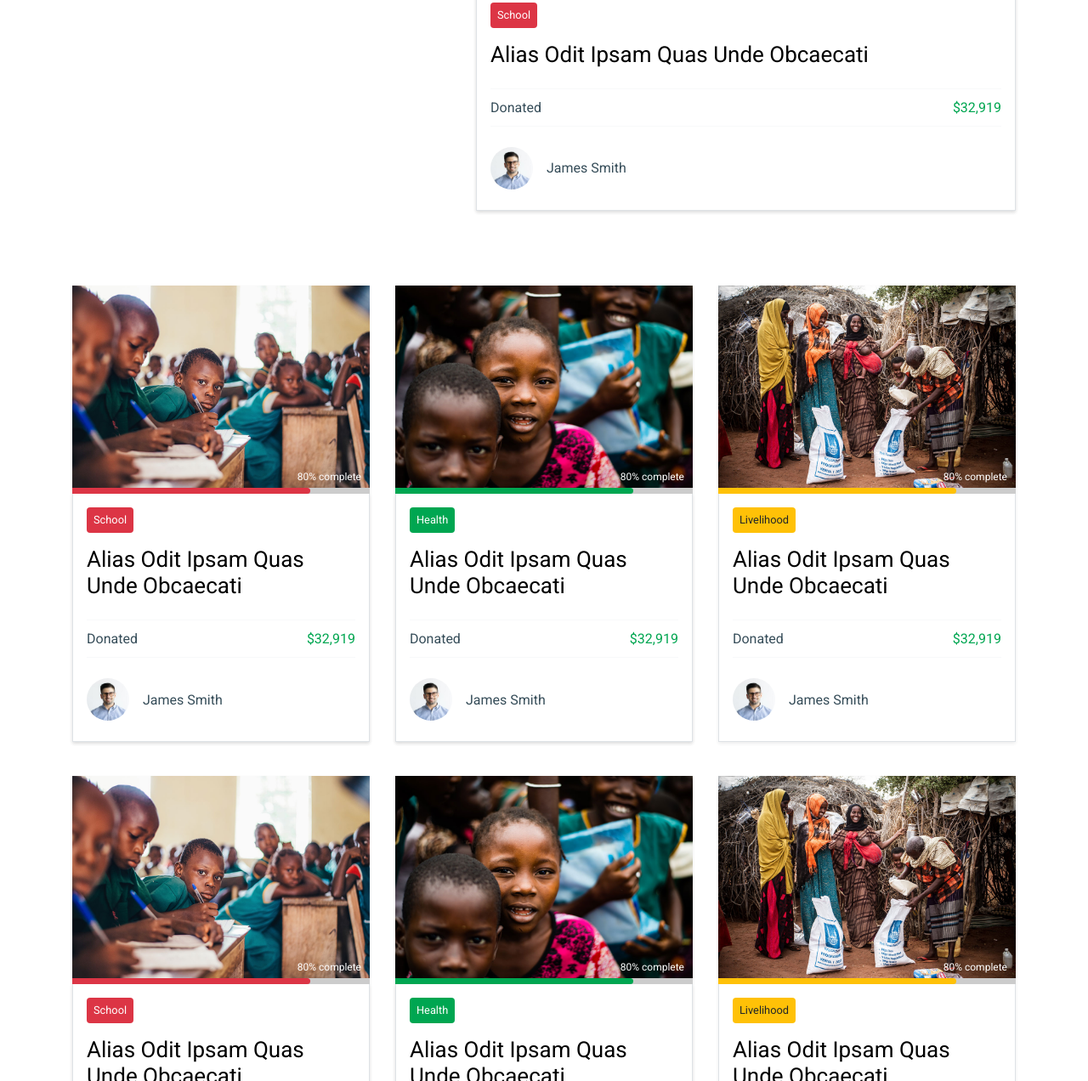
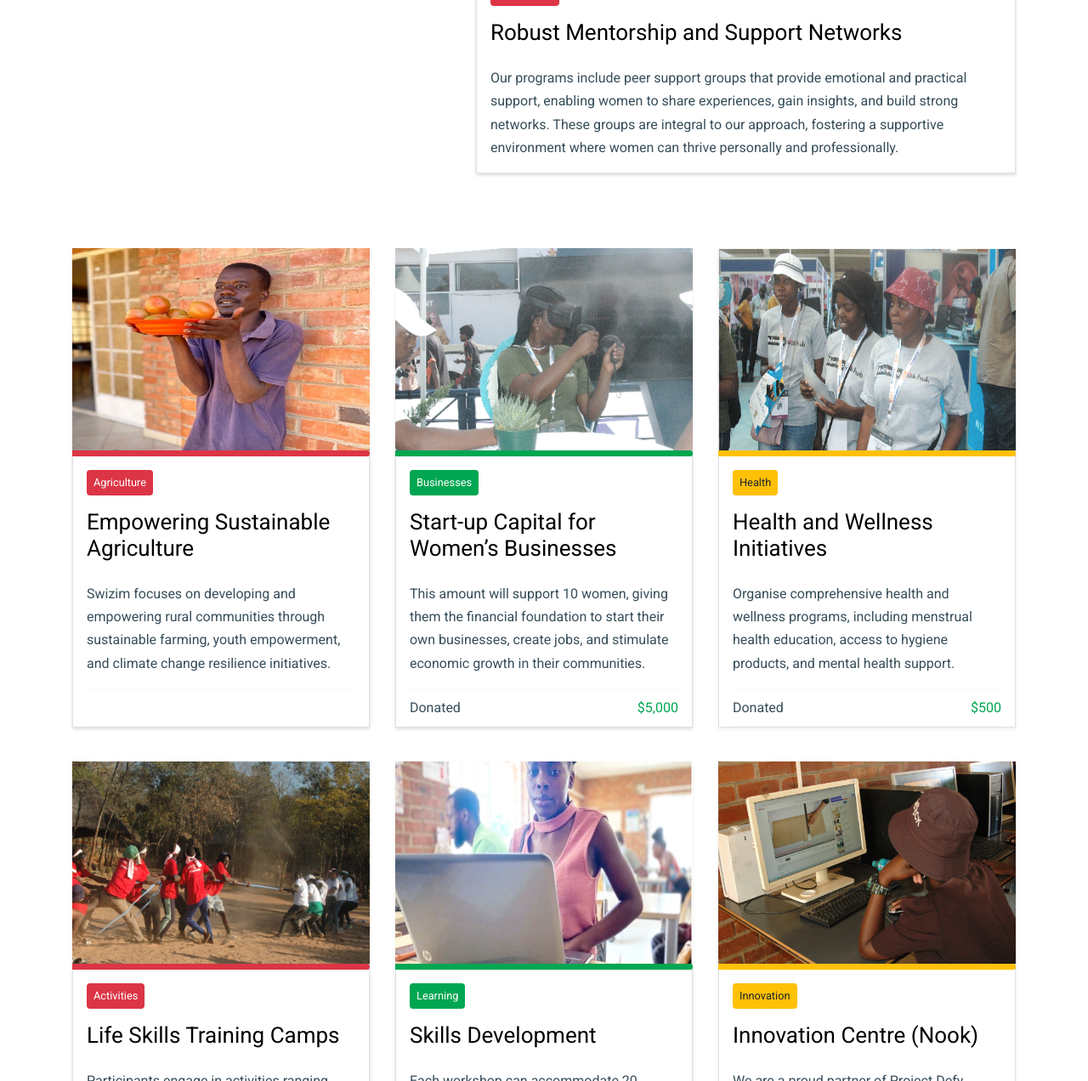
Before and after one commit to Zee363/fundraiser-master, a plain HTML site: page initiatives.html in a window 1280 px wide. Shown: the part 1528-2800 px from the top of the page at 85% size. Drawn offline with Linux system fonts and the light colour scheme; files whose address does not match are found by name; a web font is replaced by a local one.

Commit message:
updated initiatives

```diff
--- a/initiatives.html
+++ b/initiatives.html
@@ -71,8 +71,8 @@
             <nav class="site-navigation text-left ml-auto " role="navigation">
               <ul class="site-menu main-menu js-clone-nav ml-auto d-none d-lg-block">
                 <li><a href="index.html" class="nav-link">Home</a></li>
-                <li><a href="initiatives.html" class="nav-link">Initiatives</a></li>
-                <li class="active"><a href="about.html" class="nav-link">About</a></li>
+                <li class="active"><a href="initiatives.html" class="nav-link">Initiatives</a></li>
+                <li><a href="about.html" class="nav-link">About</a></li>
                 <li><a href="blog.html" class="nav-link">Blog</a></li>
                 <li><a href="contact.html" class="nav-link">Contact</a></li>
               </ul>
@@ -97,11 +97,11 @@
 
       <div class="box-92819">
         <h1 class="text-white mb-3">Initiatives</h1>
-        <p class="lead text-white">Lorem ipsum dolor sit amet, consectetur adipisicing elit. Nesciunt ab doloremque a quia laboriosam suscipit, iure illum perspiciatis!</p>
+        <p class="lead text-white">Your donations empower us to launch initiatives that make a real difference in the lives of those we serve. Together, we can drive positive change and create lasting impact in our community.</p>
       </div>
 
 
-        <div class="ftco-cover-1 overlay" style="background-image: url('images/hero_2.jpg');"></div>
+        <div class="ftco-cover-1 overlay" style="background-image: url('images/impact-5.png');"></div>
 
     </div>
 
@@ -113,9 +113,7 @@
           <div class="col-md-5">
             <div class="heading-20219">
               <h2 class="title text-cursive mb-4">Featured Cause</h2>
-              <p>Lorem ipsum dolor sit amet, consectetur adipisicing elit. Tempore officiis nemo, mollitia vero consequuntur quos alias id, ratione quia iusto.</p>
-              <p>Blanditiis asperiores facere deleniti non fugit. Itaque facere nam soluta, incidunt molestias unde iure, optio, ex dolores sint voluptatum. Repellat.</p>
-              <p>Obcaecati voluptates velit animi quos error, necessitatibus magnam possimus rem recusandae delectus placeat odio mollitia quis. Officiis possimus facere laborum.</p>
+              <p>Swizim is deeply committed to advancing agricultural sustainability by working closely with rural communities to implement environmentally sound farming practices that promote long-term food security. We aim to equip these communities with the knowledge and tools needed to adapt to the ever-changing environmental conditions, ensuring they can thrive in the face of climate challenges. Additionally, Swizim empowers young people by providing opportunities for education, training, and leadership in the agricultural sector, fostering economic growth, innovation, and a strong sense of community-driven development across rural regions.</p>
               <p><a href="#" class="btn btn-primary rounded-0 px-4">Donate Now</a></p>
             </div>
           </div>
@@ -123,29 +121,22 @@
             <div class="cause shadow-sm">
 
                 <a href="#" class="cause-link d-block">
-                  <img src="images/img_1.jpg" alt="Image" class="img-fluid">
+                  <img src="images/impact-8.png" style="width: 100%;" alt="Image" class="img-fluid">
                   <div class="custom-progress-wrap">
-                    <span class="caption">80% complete</span>
                     <div class="custom-progress-inner">
-                      <div class="custom-progress bg-danger" style="width: 80%;"></div>
+                      <div class="custom-progress bg-danger" style="width: 100%;"></div>
                     </div>
                   </div>
                 </a>
 
                 <div class="px-3 pt-3 border-top-0 border border shadow-sm">
-                  <span class="badge-danger py-1 small px-2 rounded mb-3 d-inline-block">School</span>
-                  <h3 class="mb-4"><a href="#">Alias Odit Ipsam Quas Unde Obcaecati</a></h3>
-                  <div class="border-top border-light border-bottom py-2 d-flex">
-                    <div>Donated</div>
-                    <div class="ml-auto"><strong class="text-primary">$32,919</strong></div>
-                  </div>
+                  <span class="badge-danger py-1 small px-2 rounded mb-3 d-inline-block">Mentorship</span>
+                  <h3 class="mb-4"><a href="#">Robust Mentorship and Support Networks</a></h3>
+                  <p>
+                    Our programs include peer support groups that provide emotional and practical support, enabling women to share experiences, gain insights, and build strong networks. These groups are integral to our approach, fostering a supportive environment where women can thrive personally and professionally.</p>
 
-                  <div class="py-4">
-                    <div class="d-flex align-items-center">
-                      <img src="images/person_1.jpg" alt="Image" class="rounded-circle mr-3" width="50">
-                      <div class="">James Smith</div>
-                    </div>
-                  </div>
+
+
                 </div>
 
               </div>
@@ -157,29 +148,24 @@
               <div class="cause shadow-sm">
 
                 <a href="#" class="cause-link d-block">
-                  <img src="images/img_1.jpg" alt="Image" class="img-fluid">
+                  <img src="images/impact-6.png" style="height: 245px; width: 100%;" alt="Image" class="img-fluid">
                   <div class="custom-progress-wrap">
-                    <span class="caption">80% complete</span>
                     <div class="custom-progress-inner">
-                      <div class="custom-progress bg-danger" style="width: 80%;"></div>
+                      <div class="custom-progress bg-danger" style="width: 100%;"></div>
                     </div>
                   </div>
                 </a>
 
                 <div class="px-3 pt-3 border-top-0 border border shadow-sm">
-                  <span class="badge-danger py-1 small px-2 rounded mb-3 d-inline-block">School</span>
-                  <h3 class="mb-4"><a href="#">Alias Odit Ipsam Quas Unde Obcaecati</a></h3>
+                  <span class="badge-danger py-1 small px-2 rounded mb-3 d-inline-block">Agriculture</span>
+                  <h3 class="mb-4"><a href="#">Empowering Sustainable Agriculture</a></h3>
+                  <p>Swizim focuses on developing and empowering rural communities through sustainable farming, youth empowerment, and climate change resilience initiatives.</p>
                   <div class="border-top border-light border-bottom py-2 d-flex">
-                    <div>Donated</div>
-                    <div class="ml-auto"><strong class="text-primary">$32,919</strong></div>
+                    <div style="color: white;">D</div>
+                    <div class="ml-auto"><strong class="text-primary"></strong></div>
                   </div>
 
-                  <div class="py-4">
-                    <div class="d-flex align-items-center">
-                      <img src="images/person_1.jpg" alt="Image" class="rounded-circle mr-3" width="50">
-                      <div class="">James Smith</div>
-                    </div>
-                  </div>
+
                 </div>
 
               </div>
@@ -189,29 +175,24 @@
             <div class="cause shadow-sm">
 
                 <a href="#" class="cause-link d-block">
-                  <img src="images/img_2.jpg" alt="Image" class="img-fluid">
+                  <img src="images/impact_4.png" alt="Image" class="img-fluid" style="height: 245px;">
                   <div class="custom-progress-wrap">
-                    <span class="caption">80% complete</span>
                     <div class="custom-progress-inner">
-                      <div class="custom-progress bg-primary" style="width: 80%;"></div>
+                      <div class="custom-progress bg-primary" style="width: 100%;"></div>
                     </div>
                   </div>
                 </a>
 
                 <div class="px-3 pt-3 border-top-0 border border shadow-sm">
-                  <span class="badge-primary py-1 small px-2 rounded mb-3 d-inline-block">Health</span>
-                  <h3 class="mb-4"><a href="#">Alias Odit Ipsam Quas Unde Obcaecati</a></h3>
+                  <span class="badge-primary py-1 small px-2 rounded mb-3 d-inline-block">Businesses</span>
+                  <h3 class="mb-4"><a href="#">Start-up Capital for Women’s Businesses </a></h3>
+                  <p> This amount will support 10 women, giving them the financial foundation to start their own businesses, create jobs, and stimulate economic growth in their communities.</p>
                   <div class="border-top border-light border-bottom py-2 d-flex">
                     <div>Donated</div>
-                    <div class="ml-auto"><strong class="text-primary">$32,919</strong></div>
+                    <div class="ml-auto"><strong class="text-primary">$5,000</strong></div>
                   </div>
 
-                  <div class="py-4">
-                    <div class="d-flex align-items-center">
-                      <img src="images/person_1.jpg" alt="Image" class="rounded-circle mr-3" width="50">
-                      <div class="">James Smith</div>
-                    </div>
-                  </div>
+
                 </div>
 
               </div>
@@ -222,29 +203,24 @@
             <div class="cause shadow-sm">
 
                 <a href="#" class="cause-link d-block">
-                  <img src="images/img_3.jpg" alt="Image" class="img-fluid">
+                  <img src="images/impact-2.png" style="height: 245px;" alt="Image" class="img-fluid">
                   <div class="custom-progress-wrap">
-                    <span class="caption">80% complete</span>
                     <div class="custom-progress-inner">
-                      <div class="custom-progress bg-warning" style="width: 80%;"></div>
+                      <div class="custom-progress bg-warning" style="width: 100%;"></div>
                     </div>
                   </div>
                 </a>
 
                 <div class="px-3 pt-3 border-top-0 border border ">
-                  <span class="badge-warning py-1 small px-2 rounded mb-3 d-inline-block">Livelihood</span>
-                  <h3 class="mb-4"><a href="#">Alias Odit Ipsam Quas Unde Obcaecati</a></h3>
+                  <span class="badge-warning py-1 small px-2 rounded mb-3 d-inline-block">Health</span>
+                  <h3 class="mb-4"><a href="#">Health and Wellness Initiatives </a></h3>
+                  <p>Organise comprehensive health and wellness programs, including menstrual health education, access to hygiene products, and mental health support.</p>
                   <div class="border-top border-light border-bottom py-2 d-flex">
                     <div>Donated</div>
-                    <div class="ml-auto"><strong class="text-primary">$32,919</strong></div>
+                    <div class="ml-auto"><strong class="text-primary">$500</strong></div>
                   </div>
 
-                  <div class="py-4">
-                    <div class="d-flex align-items-center">
-                      <img src="images/person_1.jpg" alt="Image" class="rounded-circle mr-3" width="50">
-                      <div class="">James Smith</div>
-                    </div>
-                  </div>
+
                 </div>
 
               </div>
@@ -256,29 +232,23 @@
               <div class="cause shadow-sm">
 
                 <a href="#" class="cause-link d-block">
-                  <img src="images/img_1.jpg" alt="Image" class="img-fluid">
+                  <img src="images/impact-5.png" style="height: 245px;" alt="Image" class="img-fluid">
                   <div class="custom-progress-wrap">
-                    <span class="caption">80% complete</span>
                     <div class="custom-progress-inner">
-                      <div class="custom-progress bg-danger" style="width: 80%;"></div>
+                      <div class="custom-progress bg-danger" style="width: 100%;"></div>
                     </div>
                   </div>
                 </a>
 
                 <div class="px-3 pt-3 border-top-0 border border shadow-sm">
-                  <span class="badge-danger py-1 small px-2 rounded mb-3 d-inline-block">School</span>
-                  <h3 class="mb-4"><a href="#">Alias Odit Ipsam Quas Unde Obcaecati</a></h3>
+                  <span class="badge-danger py-1 small px-2 rounded mb-3 d-inline-block">Activities</span>
+                  <h3 class="mb-4"><a href="#">Life Skills Training Camps</a></h3>
+                  <p>Participants engage in activities ranging from rock climbing to group therapy sessions, all aimed at building confidence, coping mechanisms, and social connections.</p>
                   <div class="border-top border-light border-bottom py-2 d-flex">
-                    <div>Donated</div>
-                    <div class="ml-auto"><strong class="text-primary">$32,919</strong></div>
+                    <div style="color: white;">D</div>
+                    <div class="ml-auto"><strong class="text-primary"></strong></div>
                   </div>
 
-                  <div class="py-4">
-                    <div class="d-flex align-items-center">
-                      <img src="images/person_1.jpg" alt="Image" class="rounded-circle mr-3" width="50">
-                      <div class="">James Smith</div>
-                    </div>
-                  </div>
                 </div>
 
               </div>
@@ -288,29 +258,24 @@
             <div class="cause shadow-sm">
 
                 <a href="#" class="cause-link d-block">
-                  <img src="images/img_2.jpg" alt="Image" class="img-fluid">
+                  <img src="images/impact-1.png" style="height: 245px;" alt="Image" class="img-fluid">
                   <div class="custom-progress-wrap">
-                    <span class="caption">80% complete</span>
                     <div class="custom-progress-inner">
-                      <div class="custom-progress bg-primary" style="width: 80%;"></div>
+                      <div class="custom-progress bg-primary" style="width: 100%;"></div>
                     </div>
                   </div>
                 </a>
 
                 <div class="px-3 pt-3 border-top-0 border border shadow-sm">
-                  <span class="badge-primary py-1 small px-2 rounded mb-3 d-inline-block">Health</span>
-                  <h3 class="mb-4"><a href="#">Alias Odit Ipsam Quas Unde Obcaecati</a></h3>
+                  <span class="badge-primary py-1 small px-2 rounded mb-3 d-inline-block">Learning</span>
+                  <h3 class="mb-4"><a href="#">Skills Development</a></h3>
+                  <p> Each workshop can accommodate 20 women, equipping them with essential skills to start and scale their own businesses, fostering financial independence and economic empowerment.</p>
                   <div class="border-top border-light border-bottom py-2 d-flex">
                     <div>Donated</div>
-                    <div class="ml-auto"><strong class="text-primary">$32,919</strong></div>
+                    <div class="ml-auto"><strong class="text-primary">$500</strong></div>
                   </div>
 
-                  <div class="py-4">
-                    <div class="d-flex align-items-center">
-                      <img src="images/person_1.jpg" alt="Image" class="rounded-circle mr-3" width="50">
-                      <div class="">James Smith</div>
-                    </div>
-                  </div>
+
                 </div>
 
               </div>
@@ -321,42 +286,27 @@
             <div class="cause shadow-sm">
 
                 <a href="#" class="cause-link d-block">
-                  <img src="images/img_3.jpg" alt="Image" class="img-fluid">
+                  <img src="images/impact_3.jpeg" style="height: 245px;" alt="Image" class="img-fluid">
                   <div class="custom-progress-wrap">
-                    <span class="caption">80% complete</span>
                     <div class="custom-progress-inner">
-                      <div class="custom-progress bg-warning" style="width: 80%;"></div>
+                      <div class="custom-progress bg-warning" style="width: 100%;"></div>
                     </div>
                   </div>
                 </a>
 
                 <div class="px-3 pt-3 border-top-0 border border ">
-                  <span class="badge-warning py-1 small px-2 rounded mb-3 d-inline-block">Livelihood</span>
-                  <h3 class="mb-4"><a href="#">Alias Odit Ipsam Quas Unde Obcaecati</a></h3>
+                  <span class="badge-warning py-1 small px-2 rounded mb-3 d-inline-block">Innovation</span>
+                  <h3 class="mb-4"><a href="#">Innovation Centre (Nook)</a></h3>
+                  <p>We are a proud partner of Project Defy implementing the Nook Concept in Zimbabwe. A Nook is more than just a physical space; it's a hub of creativity, collaboration, and possibility. </p>
                   <div class="border-top border-light border-bottom py-2 d-flex">
-                    <div>Donated</div>
-                    <div class="ml-auto"><strong class="text-primary">$32,919</strong></div>
-                  </div>
-
-                  <div class="py-4">
-                    <div class="d-flex align-items-center">
-                      <img src="images/person_1.jpg" alt="Image" class="rounded-circle mr-3" width="50">
-                      <div class="">James Smith</div>
-                    </div>
+                    <div style="color: white;">D</div>
+                    <div class="ml-auto"><strong class="text-primary"></strong></div>
                   </div>
                 </div>
 
               </div>
 
           </div>
-
-          <div class="col-12">
-            <span class="p-3">1</span>
-            <a href="#" class="p-3">2</a>
-            <a href="#" class="p-3">3</a>
-            <a href="#" class="p-3">4</a>
-          </div>
-
 
 
         </div>
@@ -366,7 +316,7 @@
 
 
 
-    <div class="site-section">
+    <div class="site-section" style="margin-top: -150px;">
       <div class="container">
 
             <div class="d-md-flex cta-20101 align-self-center bg-light p-5">
@@ -384,7 +334,7 @@
             <div class="row">
               <div class="col-md-7">
                 <h2 class="footer-heading mb-4">About Us</h2>
-                <p>Lorem ipsum dolor sit amet, consectetur adipisicing elit. Rem modi, quaerat laborum id fugit blanditiis ratione delectus assumenda.</p>
+                <p>Swizim focuses on developing and empowering rural communities through sustainable farming practices, youth empowerment, and climate change resilience initiatives.</p>
 
               </div>
               <div class="col-md-4 ml-auto">
@@ -426,9 +376,7 @@
           <div class="col-md-12">
             <div class="pt-5">
               <p>
-            <!-- Link back to Colorlib can't be removed. Template is licensed under CC BY 3.0. -->
-            Copyright &copy;<script>document.write(new Date().getFullYear());</script> All rights reserved | This template is made with <i class="icon-heart text-danger" aria-hidden="true"></i> by <a href="https://colorlib.com" target="_blank" >Colorlib</a>
-            <!-- Link back to Colorlib can't be removed. Template is licensed under CC BY 3.0. -->
+            Copyright &copy;<script>document.write(new Date().getFullYear());</script> All rights reserved
             </p>
             </div>
           </div>
```
Also changed, not shown: images/impact-1.png (added), images/impact-2.png (added), images/impact-5.png (added), images/impact-6.png (added), images/impact-8.png (added), images/impact_3.jpeg (added), images/impact_4.png (added), images/impact_7.png (added).
